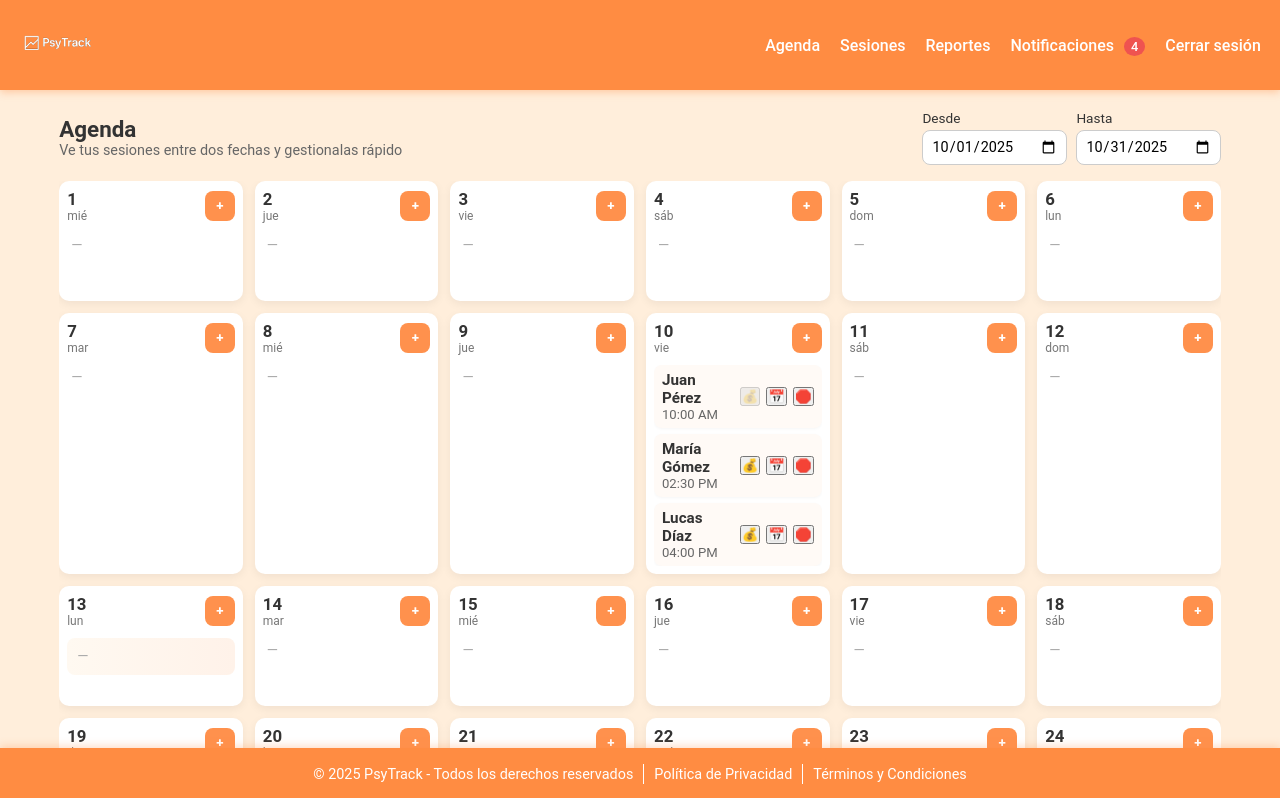
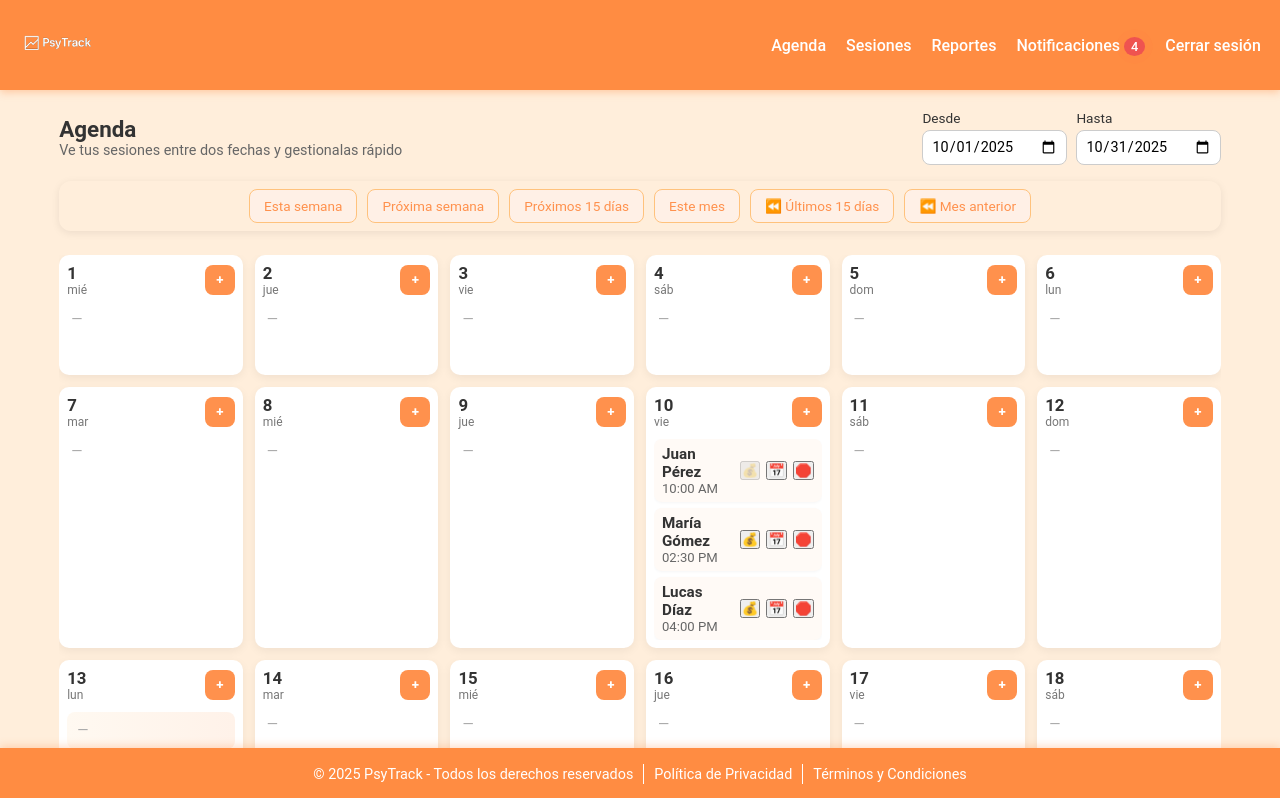
Before and after one commit to jmiwassjukourens/PsyTrack-front-end, a React (Vite) app: page /agenda in a window 1280 px wide. Shown: the top 798 px of the page. Built offline with nearby package versions, Linux system fonts and the light colour scheme; no server answers; sample sign-in values are in the browser's storage.

Commit message:
shorcuts in agenda

```diff
--- /dev/null
+++ b/src/components/CalendarGrid/AgendaFiltersBar.jsx
@@ -0,0 +1,71 @@
+import { useState, useEffect } from "react";
+import styles from "./AgendaFiltersBar.module.css";
+
+export default function AgendaFilterBar({ onShortcutRangeChange }) {
+
+  useEffect(() => {
+    aplicarAtajo("esteMes");
+  }, []);
+
+  const aplicarAtajo = (tipo) => {
+    const hoy = new Date();
+    let desde = new Date();
+    let hasta = new Date();
+
+    switch (tipo) {
+      case "estaSemana": {
+        const dia = hoy.getDay();
+        const diffInicio = dia === 0 ? 6 : dia - 1;
+        desde.setDate(hoy.getDate() - diffInicio);
+        hasta = new Date(desde);
+        hasta.setDate(desde.getDate() + 6);
+        break;
+      }
+      case "proximaSemana": {
+        const dia = hoy.getDay();
+        const diffInicio = dia === 0 ? 1 : 8 - dia;
+        desde.setDate(hoy.getDate() + diffInicio);
+        hasta = new Date(desde);
+        hasta.setDate(desde.getDate() + 6);
+        break;
+      }
+      case "proximos15": {
+        hasta.setDate(hoy.getDate() + 15);
+        break;
+      }
+      case "esteMes": {
+        desde = new Date(hoy.getFullYear(), hoy.getMonth(), 1);
+        hasta = new Date(hoy.getFullYear(), hoy.getMonth() + 1, 0);
+        break;
+      }
+      case "ultimoMes": {
+        desde = new Date(hoy.getFullYear(), hoy.getMonth() - 1, 1);
+        hasta = new Date(hoy.getFullYear(), hoy.getMonth(), 0);
+        break;
+      }
+      case "ultimos15": {
+        desde.setDate(hoy.getDate() - 15);
+        break;
+      }
+      default:
+        break;
+    }
+
+    const dIso = desde.toISOString().split("T")[0];
+    const hIso = hasta.toISOString().split("T")[0];
+    onShortcutRangeChange?.(dIso, hIso);
+  };
+
+  return (
+    <div className={styles.filtrosWrapper}>
+      <div className={styles.atajosTiempo}>
+        <button onClick={() => aplicarAtajo("estaSemana")}>Esta semana</button>
+        <button onClick={() => aplicarAtajo("proximaSemana")}>Próxima semana</button>
+        <button onClick={() => aplicarAtajo("proximos15")}>Próximos 15 días</button>
+        <button onClick={() => aplicarAtajo("esteMes")}>Este mes</button>
+        <button onClick={() => aplicarAtajo("ultimos15")}>⏪ Últimos 15 días</button>
+        <button onClick={() => aplicarAtajo("ultimoMes")}>⏪ Mes anterior</button>
+      </div>
+    </div>
+  );
+}
--- /dev/null
+++ b/src/components/CalendarGrid/AgendaFiltersBar.module.css
@@ -0,0 +1,128 @@
+.filtrosWrapper {
+
+  border-radius: 12px;
+  box-shadow: 0 2px 8px rgba(0, 0, 0, 0.08);
+  padding: 0.5rem;
+  margin-bottom: 1.5rem;
+  transition: all 0.3s ease;
+
+}
+
+.header {
+  display: flex;
+  justify-content: space-between;
+  align-items: center;
+  margin-bottom: 0.8rem;
+}
+
+.statusText {
+  font-size: 0.95rem;
+  color: #333;
+  font-weight: 500;
+}
+
+.toggleBtn {
+  background-color: #ff914d;
+  color: #fff;
+  border: none;
+  border-radius: 6px;
+  padding: 0.4rem 1rem;
+  cursor: pointer;
+  font-size: 0.85rem;
+  transition: all 0.25s ease;
+}
+
+.toggleBtn.active {
+  background-color: #ff7b2f;
+}
+
+.toggleBtn:hover {
+  transform: scale(1.05);
+}
+
+.filtrosContenido {
+  display: flex;
+  flex-direction: column;
+  gap: 1rem;
+  animation: fadeIn 0.4s ease;
+}
+
+@keyframes fadeIn {
+  from {
+    opacity: 0;
+    transform: translateY(-8px);
+  }
+  to {
+    opacity: 1;
+    transform: translateY(0);
+  }
+}
+
+.dateRow {
+  display: grid;
+  grid-template-columns: repeat(auto-fit, minmax(130px, 1fr));
+  gap: 1rem;
+  align-items: end;
+}
+
+input[type="date"] {
+  width: 100%;
+  padding: 0.6rem 0.8rem;
+  border: 1px solid #ccc;
+  border-radius: 8px;
+  background-color: #fff;
+  transition: all 0.2s ease;
+  font-size: 0.9rem;
+}
+
+.btnFiltrar {
+  background-color: #ff914d;
+  color: white;
+  border: none;
+  border-radius: 6px;
+  padding: 0.6rem 1.2rem;
+  cursor: pointer;
+  transition: all 0.2s ease;
+  font-weight: 500;
+}
+
+.btnFiltrar:hover {
+  background-color: #ff7b2f;
+  transform: translateY(-2px);
+}
+
+.atajosTiempo {
+  display: flex;
+  flex-wrap: wrap;
+  gap: 10px;
+  justify-content: center;
+
+}
+
+@media (max-width: 680px) {
+  .atajosTiempo {
+    justify-content: space-between;
+  }
+  .atajosTiempo button {
+    width: 40vw;
+
+}
+}
+
+
+.atajosTiempo button {
+  background-color: #fff0e6;
+  color: #ff914d;
+  border: 1px solid #ffc27c;
+  border-radius: 8px;
+  padding: 8px 14px;
+  font-size: 0.85rem;
+  cursor: pointer;
+  transition: all 0.2s ease;
+}
+
+.atajosTiempo button:hover {
+  background-color: #ff914d;
+  color: #fff;
+  transform: translateY(-2px);
+}
--- a/src/components/FiltersBar/FiltersBar.module.css
+++ b/src/components/FiltersBar/FiltersBar.module.css
@@ -172,7 +172,7 @@ select:disabled {
 }
 
 .atajosTiempo button {
-  background-color: #fff0e6; /* naranja muy suave */
+  background-color: #fff0e6;
   color: #ff914d;
   border: 1px solid #ffc27c;
   border-radius: 8px;
--- a/src/components/Navbar/Navbar.jsx
+++ b/src/components/Navbar/Navbar.jsx
@@ -39,21 +39,19 @@ function Navbar() {
             <li><Link to="/reportes" onClick={toggleMenu}>Reportes</Link></li>
             <li>
               <Link to="/notificaciones" onClick={toggleMenu}>
-                Notificaciones {unreadCount > 0 && (
-                  <span style={{
-                    background: "#ef5350",
-                    color: "white",
-                    borderRadius: "50%",
-                    padding: "2px 7px",
-                    marginLeft: "6px",
-                    fontSize: "0.8rem"
-                  }}>
+                Notificaciones{" "}
+                {unreadCount > 0 && (
+                  <span className={styles.notificationBadge}>
                     {unreadCount}
                   </span>
                 )}
               </Link>
             </li>
-            <li><button className={styles.logout} onClick={logout}>Cerrar sesión</button></li>
+            <li>
+              <button className={styles.logout} onClick={logout}>
+                Cerrar sesión
+              </button>
+            </li>
           </ul>
         </nav>
       )}
--- a/src/components/Navbar/Navbar.module.css
+++ b/src/components/Navbar/Navbar.module.css
@@ -115,3 +115,29 @@
     transform: translateY(0);
   }
 }
+
+.notificationBadge {
+  background: #ef5350;
+  color: white;
+  border-radius: 50%;
+  padding: 2px 7px;
+  font-size: 0.8rem;
+  animation: pulse 1.6s infinite;
+  box-shadow: 0 0 0 rgba(239, 83, 80, 0.6);
+  transition: transform 0.2s ease;
+}
+
+@keyframes pulse {
+  0% {
+    transform: scale(1);
+    box-shadow: 0 0 0 0 rgba(239, 83, 80, 0.6);
+  }
+  70% {
+    transform: scale(1.1);
+    box-shadow: 0 0 0 8px rgba(239, 83, 80, 0);
+  }
+  100% {
+    transform: scale(1);
+    box-shadow: 0 0 0 0 rgba(239, 83, 80, 0);
+  }
+}
--- a/src/pages/agendaPage/AgendaPage.jsx
+++ b/src/pages/agendaPage/AgendaPage.jsx
@@ -2,13 +2,16 @@
 import { useEffect, useState } from "react";
 import { getSessions, addSession, deleteSession, updateSession } from "../../services/sessionService";
 import CalendarGrid from "../../components/CalendarGrid/CalendarGrid";
+import AgendaFilterBar from "../../components/CalendarGrid/AgendaFiltersBar";
 import SessionModal from "../../components/Modals/SessionModal/SessionModal";
 import styles from "./AgendaPage.module.css";
 
+
+
 export default function AgendaPage() {
   const today = new Date();
-  const startOfMonth = new Date(today.getFullYear(), today.getMonth(), 1).toISOString().slice(0,10);
-  const endOfMonth = new Date(today.getFullYear(), today.getMonth() + 1, 0).toISOString().slice(0,10);
+  const startOfMonth = new Date(today.getFullYear(), today.getMonth(), 1).toISOString().slice(0, 10);
+  const endOfMonth = new Date(today.getFullYear(), today.getMonth() + 1, 0).toISOString().slice(0, 10);
 
   const [sessions, setSessions] = useState([]);
   const [rangeStart, setRangeStart] = useState(startOfMonth);
@@ -39,15 +42,25 @@ export default function AgendaPage() {
 
   const handleMarkPaid = async (id, fechaPago) => {
     await updateSession(id, { fechaDePago: fechaPago, estado: "Pagado" });
-    setSessions((prev) => prev.map(s => s.id===id ? {...s, fechaDePago, estado:"Pagado"} : s));
+    setSessions((prev) =>
+      prev.map((s) => (s.id === id ? { ...s, fechaDePago, estado: "Pagado" } : s))
+    );
   };
+
+  // 🔹 Aplicamos el filtro según el rango seleccionado
+  const filteredSessions = sessions.filter((s) => {
+    const fecha = new Date(s.fecha).toISOString().slice(0, 10);
+    return fecha >= rangeStart && fecha <= rangeEnd;
+  });
 
   return (
     <div className={styles.wrapper}>
       <div className={styles.header}>
         <div className={styles.titleBlock}>
           <h2 className={styles.title}>Agenda</h2>
-          <p className={styles.subtitle}>Ve tus sesiones entre dos fechas y gestionalas rápido</p>
+          <p className={styles.subtitle}>
+            Ve tus sesiones entre dos fechas y gestionalas rápido
+          </p>
         </div>
 
         <div className={styles.controls}>
@@ -70,11 +83,23 @@ export default function AgendaPage() {
         </div>
       </div>
 
+      <AgendaFilterBar
+        onShortcutRangeChange={(desde, hasta) => {
+          setRangeStart(desde);
+          setRangeEnd(hasta);
+        }}
+      />
+
+
+
       <CalendarGrid
         rangeStart={rangeStart}
         rangeEnd={rangeEnd}
-        sessions={sessions}
-        onCreateForDate={(isoDate) => { setModalDate(isoDate); setModalOpen(true); }}
+        sessions={filteredSessions}
+        onCreateForDate={(isoDate) => {
+          setModalDate(isoDate);
+          setModalOpen(true);
+        }}
         onDelete={handleDelete}
         onMarkPaid={handleMarkPaid}
       />
```
Also changed, not shown: src/components/SessionChip/SessionChip.jsx (indentation only).
